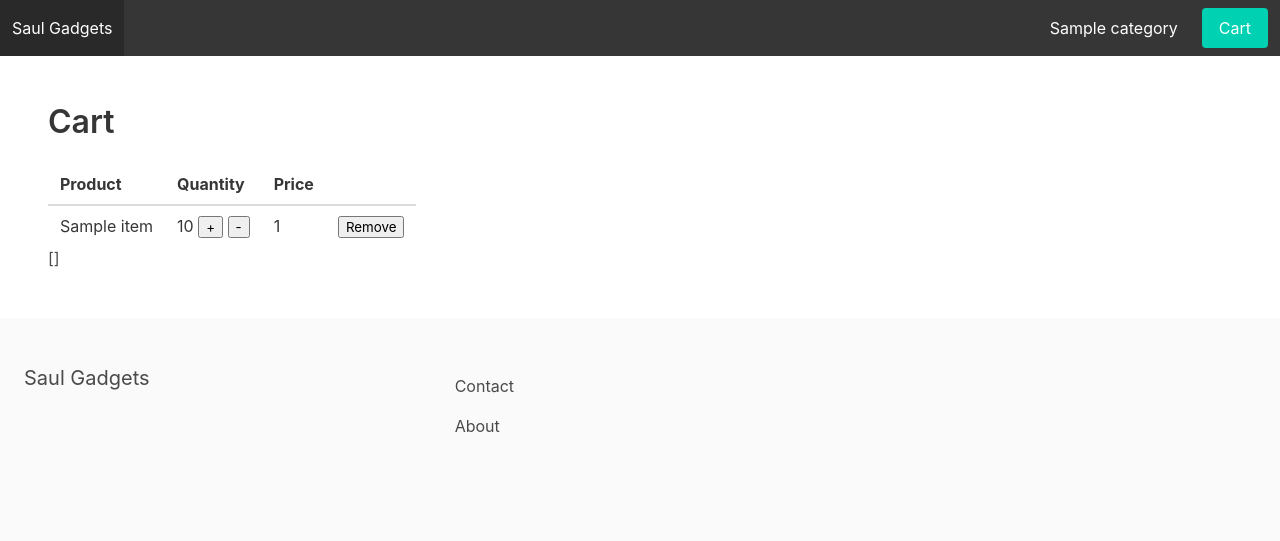
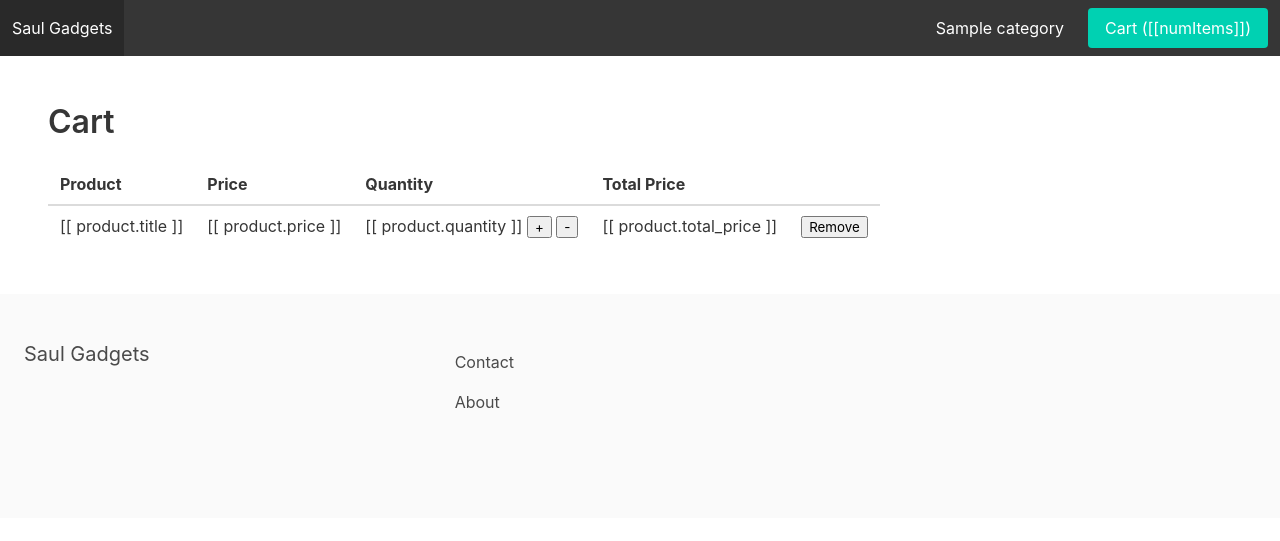
Before and after one commit to hafidaitouahman/py-django-vuejs-ecommerce-website, a Django app: template apps/cart/templates/cart_detail.html in a window 1280 px wide. Shown: the top 541 px of the page. Run offline with Django 5.2, Linux system fonts and the light colour scheme; the template is opened without the code that fills it: most values are stand-ins (such as "Sample title", 1, 10 or a date in 2020); some libraries are stand-ins or nearby versions.

Commit message:
add quantity to cart

```diff
--- a/apps/cart/cart.py
+++ b/apps/cart/cart.py
@@ -48,6 +48,7 @@
         else:
             self.cart[product_id]['quantity'] += quantity  # add the quantity if update_quantity is False (default)
         self.save()
+        print("cart after save cart ::  ", self.cart)
 
     def remove(self, product_id):
         print('removing product from cart..')
@@ -69,3 +70,6 @@
             settings.CART_SESSION_COOKIE_AGE) or 0  # update the session expiration time
         self.session.save()  # save the session
         return self.cart
+
+    def get_total_length(self):
+        return sum(int(item['quantity']) for item in self.cart.values())
--- a/apps/cart/templates/cart_detail.html
+++ b/apps/cart/templates/cart_detail.html
@@ -10,29 +10,29 @@
                     <thead>
                         <tr>
                             <th>Product</th>
+                            <th>Price</th>
                             <th>Quantity</th>
-                            <th>Price</th>
+                            <th>Total Price</th>
                             <th></th>
                         </tr>
                     </thead>
                     <tbody>
-                        {% for item in cart %}
-                             {% with product=item.product %}
-                                <tr>
-                                    <td>{{ item.title }}</td>
-                                    <td>{{ item.quantity }}
-                                        <button @click="deIncrementQuantity({{product.id}},{{ item.quantity }},'+')"> +</button>
-                                        <button @click="deIncrementQuantity({{product.id}},{{ item.quantity }},'-')"> -</button>
+
+                                <tr v-for="product in products">
+                                    <td>[[ product.title ]]</td>
+                                    <td>[[ product.price ]]</td>
+                                    <td>[[ product.quantity ]]
+                                        <button @click="deIncrementQuantity(product.id,product.quantity,'+')"> +</button>
+                                        <button @click="deIncrementQuantity(product.id,product.quantity,'-')"> -</button>
                                     </td>
-                                    <td>{{ item.total_price }}</td>
-                                    <td><button @click="remove_from_cart({{product.id}})">Remove</button></td>
+                                        <td>[[ product.total_price ]]</td>
+                                    <td><button @click="remove_from_cart(product.id)">Remove</button></td>
                                 </tr>
-                            {% endwith %}
-                        {% endfor %}
+
                     </tbody>
                 </table>
             </div>
-{{productsstring | safe }}
+
         {% else %}
             <p>Your cart is empty.</p>
         {% endif %}
@@ -45,21 +45,30 @@
         el: '#cartapp',
         delimiters: ['[[', ']]'],
         data() {
+
+
             return {
-                products: {{productsstring.products|safe}}
+                products: [{{productsstring|safe}}],
+                total_quantity:[{{total_quantity|safe}}],
+                total_price:[{{total_price|safe}}],
+
             }
         },
+        store: store,
         mounted() {
             console.log("mounted ---- ");
             console.log("products ---- ",this.products);
+
         },
         methods: {
             deIncrementQuantity(product_id,quantity,operand) {
-                operand ==='+' ? quantity +=1 : quantity -=1;
+                quantity = parseInt(quantity);
+                operand ==='+' ? quantity+=1 : quantity-=1;
+                operand ==='+' ? store.commit('increment',1) : store.commit('decrement',1)
                 console.log("incrementQantity :: " + product_id + " quantity: " + quantity);
                 var data = {
                         'product_id': product_id,
-                        'quantity':quantity,
+                        'quantity': quantity,
                         'update':true
                         };
                  fetch('/api/add_to_cart/',{
@@ -75,6 +84,14 @@
                                         if(response.error){
                                             console.log('error 1');
                                             throw result;
+                                        }
+                                        for(var i=0;i < this.products.length;i++){
+                                            product =  this.products[i];
+                                            if(product.id === product_id){
+                                                product.quantity = quantity;
+                                                product.total_price = product.quantity * product.price
+                                                break;
+                                            }
                                         }
                                         return response;
                                         }
@@ -93,7 +110,7 @@
             remove_from_cart(product_id) {
                 console.log("remove from cart");
                 var data = {
-                        'product_id': product_id
+                        'product_id': product_id.toString()
                         };
                 fetch('/api/remove_from_cart/',{
                     method: 'POST',
@@ -105,18 +122,15 @@
                     body: JSON.stringify(data)
                     })
                     .then((response) => {
-                                        if(response.error){
-                                            console.log('error 1');
-                                            throw result;
-                                        }
-
-                                        return response;
-                                        }
-
-                        )
+                                  console.log("response::::",product_id);
+                                  console.log("this.products before filer:::",this.products);
+                                  this.products = this.products.filter(product => product.id !== product_id)
+                                  console.log("this.products after filter:::",this.products);
+                        })
                         .then((result) => {
                             if(result){
-                                    console.log('remove from cart',result);
+                                    console.log('remove from cart::',result);
+
                                 }
                         })
                         .catch(function(error) {
--- a/apps/cart/views.py
+++ b/apps/cart/views.py
@@ -13,6 +13,9 @@
 
     context = {
         'cart': cart,
-        'productsstring': productsstring.rstrip(',')
+        'productsstring': productsstring.rstrip(','),
+        'total_quantity': sum([item['quantity'] for item in cart]),
+        'total_price': sum([item['total_price'] for item in cart]),
+        'count': cart.count()  # total number of items in the cart
     }
     return render(request,'cart_detail.html', context)
--- a/apps/core/templates/base.html
+++ b/apps/core/templates/base.html
@@ -31,8 +31,8 @@
 						<a href="{% url 'category_detail' category.slug%}" class="navbar-item">{{category.title}}</a>
 					{% endfor %}
                 </div>
-				<div class="navbar-item">
-					<a href="{% url 'cart_detail' %}" class="button is-primary" >Cart</a>
+				<div class="navbar-item" id="cartnavbarapp">
+					<a href="{% url 'cart_detail' %}" class="button is-primary" >Cart ([[numItems]])</a>
 				</div>
             </div>
 		</nav>
@@ -55,9 +55,39 @@
 			</div>
 		</footer>
 
-		<script src="https://unpkg.com/vuex@3.5.1/dist/vuex.js"></script>
+		<!--<script src="https://unpkg.com/vuex@3.5.1/dist/vuex.js"></script>-->
+		<!--<script src="https://unpkg.com/vue@3/dist/vue.global.js"></script>-->
+		<script src="https://unpkg.com/vuex@4.0.0/dist/vuex.global.js"></script>
 		<script>
+			const store = new Vuex.Store({
+			    state: {
+			    	numItems: {{cart.get_total_length}}
+			    	},
+			    mutations: {
+						increment(state,quantity) {
+							state.numItems+= parseInt(quantity)
+						},
+						decrement(state,quantity) {
+							state.numItems-= parseInt(quantity)
+						}
+                    },
+                actions: {
+                    increment: ({ commit }) => commit('increment'),
+                    decrement: ({ commit }) => commit('decrement')
+                    }
+			    })
 
+
+			var cartnavbarapp = new Vue({
+			    el: '#cartnavbarapp',
+			    delimiters: ['[[', ']]'],
+			    store: store,
+                computed: {
+						numItems: function() {
+							return store.state.numItems
+						}
+				}
+			})
 		</script>
 
 		{% block scripts %}
--- a/apps/store/templates/product_detail.html
+++ b/apps/store/templates/product_detail.html
@@ -21,6 +21,7 @@
             return {
             }
         },
+        store: store,
         mounted() {
             console.log("mounted ---- ");
         },
@@ -51,6 +52,7 @@
                         )
                         .then((result) => {
                             if(result){
+                                    store.commit('increment',1)
                                     console.log('Added to cart');
                                 }
                         })
```
